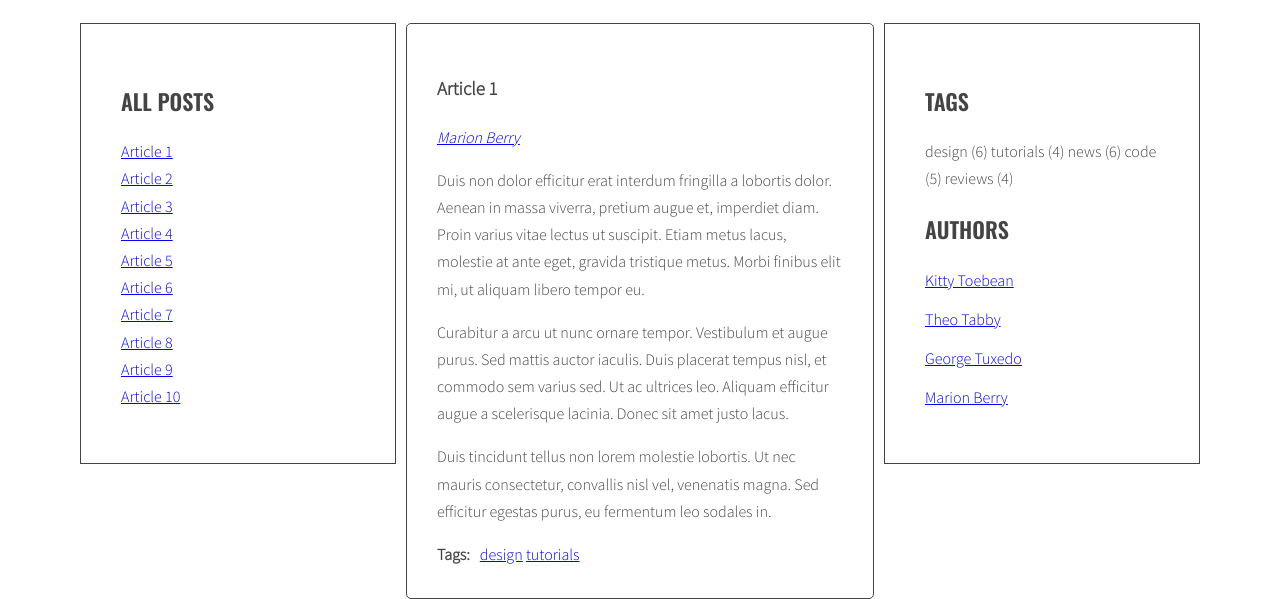
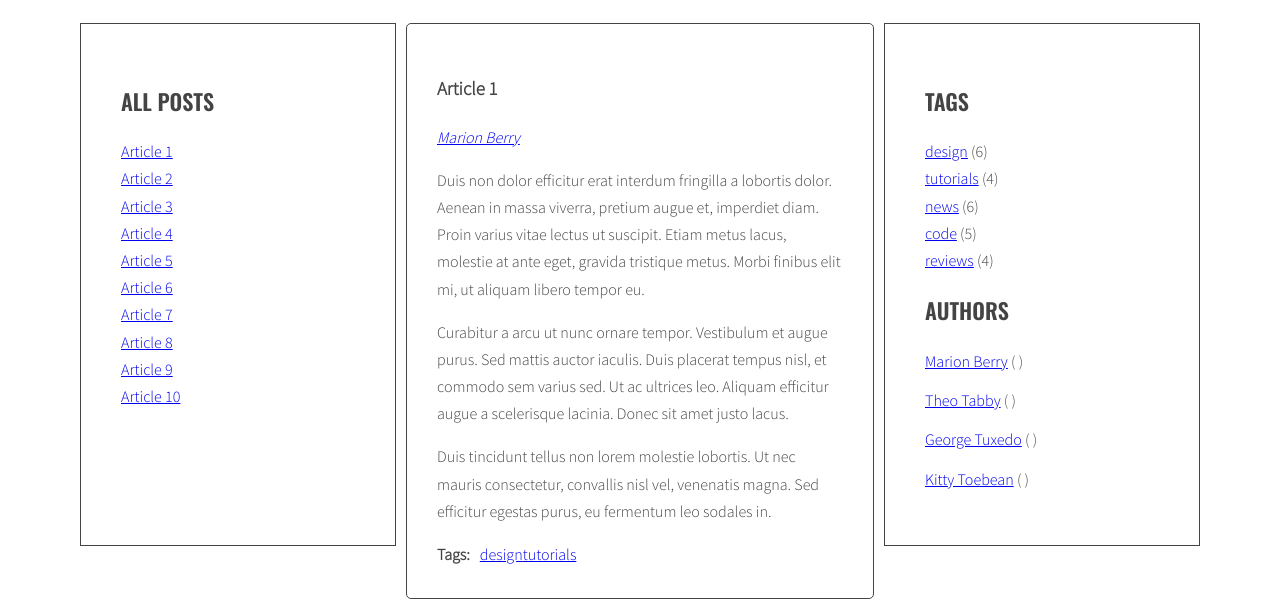
Before and after one commit to Jaronek/javascript-blog, a website: page index.html in a window 1280 px wide. Shown: the part 220-819 px from the top of the page. Drawn offline with nearby package versions, Linux system fonts and the light colour scheme.

Commit message:
add js code for author list links in right sidebar

```diff
--- a/index.html
+++ b/index.html
@@ -183,31 +183,12 @@
                   </ul>
                   <h2 class="section-title">Authors</h2>
                   <ul class="list authors">
-                    <li>
-                      <a href="#">
-                        <span class="author-name">Kitty Toebean</span>
-                      </a>
-                    </li>
-                    <li>
-                      <a href="#">
-                        <span class="author-name">Theo Tabby</span>
-                      </a>
-                    </li>
-                    <li>
-                      <a href="#">
-                        <span class="author-name">George Tuxedo</span>
-                      </a>
-                    </li>
-                    <li>
-                      <a href="#">
-                        <span class="author-name">Marion Berry</span>
-                      </a>
-                    </li>
                   </ul>
                 </aside>
               </main>
             </div>
           </div>
+        <script src="https://cdnjs.cloudflare.com/ajax/libs/handlebars.js/4.1.0/handlebars.min.js"></script>
         <script src="js/script.js"></script>
     </body>
 </html>
--- a/js/script.js
+++ b/js/script.js
@@ -5,7 +5,10 @@ const optArticleSelector = '.post',
   optTitleListSelector = '.titles',
   optArticleTagsSelector = '.post-tags .list',
   optArticleAuthorSelector = '.post .post-author',
-  optTagsListSelector = '.tags.list'
+  optTagsListSelector = '.list.tags',
+  optCloudClassCount = 5,
+  optCloudClassPrefix = 'tag-size-',
+  optAuthorListSelector = '.list.authors';
 
 function titleClickHandler(event){
   console.log('Link was clicked!');
@@ -46,7 +49,6 @@ function titleClickHandler(event){
 }
 
 function generateTitleLinks(customSelector = ''){
-
   /* [DONE]remove contents of titleList */
 
   const titleList = document.querySelector(optTitleListSelector).innerHTML = '';
@@ -93,6 +95,41 @@ function generateTitleLinks(customSelector = ''){
 
 generateTitleLinks();
 
+function calculateTagsParams(tags){
+
+  const params = {
+    max: 0,
+    min: 999999
+  };
+  for(let tag in tags){
+    if(tags[tag] > params.max) {
+      params.max = tags[tag];
+    }else if(tags[tag] < params.min) {
+      params.min = tags[tag];
+    }
+
+  }
+
+  return params
+}
+
+calculateTagsParams();
+
+function calculateTagClass(count, params){
+
+  const normalizedCount = count - params.min;
+
+  const normalizedMax = params.max - params.min;
+
+  const percentage = normalizedCount / normalizedMax;
+
+  const classNumber = Math.floor( percentage * (optCloudClassCount - 1) + 1);
+
+  return classNumber
+}
+
+
+
 function generateTags(){
 
   let allTags = {};
@@ -122,10 +159,9 @@ function generateTags(){
     /* [DONE]START LOOP: for each tag */
 
       for (let tag of articleTagsArray){
-
       /* [DONE]generate HTML of the link */
 
-        const linkHTML = '<li><a href="#tag-' + tag + '">' + tag + '</a></li> ';
+        const linkHTML = '<li><a href="#tag-' + tag + '">' + tag + '</a></li>';
       /*[DONE] add generated code to html variable */
 
         html = html + linkHTML;
@@ -136,27 +172,31 @@ function generateTags(){
           allTags[tag]++;
         }
 
+
     /*[DONE] END LOOP: for each tag */
       }
 
     /* [DONE]insert HTML of all the links into the tags wrapper */
 
       tagsWrapper.innerHTML = html;
+
   /*[DONE] END LOOP: for every article: */
   }
 
   const tagList = document.querySelector(optTagsListSelector);
 
+  const tagsParams = calculateTagsParams(allTags);
+
   let allTagsHTML = '';
 
   for(let tag in allTags) {
+    const tagLinkHTML = '<li><a class="' + optCloudClassPrefix + calculateTagClass(allTags[tag], tagsParams) + '" href="#tag-' + tag + '">' + tag + '</a>' + ' (' + allTags[tag] + ') </li>';
 
-    allTagsHTML += tag + ' (' + allTags[tag] + ') ';
+    allTagsHTML += tagLinkHTML;
+
   }
 
   tagList.innerHTML = allTagsHTML;
-  console.log(tagList);
-  console.log(allTagsHTML);
 }
 
 generateTags();
@@ -219,7 +259,7 @@ function tagClickHandler(event){
 
 function addClickListenersToTags(){
   /* find all links to tags */
-  const tagLinks = document.querySelectorAll('.list a');
+  const tagLinks = document.querySelectorAll('.post-tags .list a, .list.tags a');
 
   /* START LOOP: for each link */
   for(let tagLink of tagLinks){
@@ -232,8 +272,29 @@ function addClickListenersToTags(){
 
 addClickListenersToTags();
 
+/*Generowanie autorów*/
+
+function calculateAuthorParams(authors){
+  const params = {
+    max: 0,
+    min: 999999
+  };
+  for(let author in authors){
+
+    if(authors[author] > params.max) {
+      params.max = authors[author];
+    }else if(authors[author] < params.min) {
+      params.min = authors[author];
+    }
+
+  }
+  console.log(params);
+  return params
+}
+
 function generateAuthors(){
   /* find all arthicles */
+  let allAuthors = {};
 
   const articles = document.querySelectorAll(optArticleSelector);
 
@@ -260,12 +321,23 @@ function generateAuthors(){
 
     html = html + authorHTML;
 
+    if(!allAuthors.hasOwnProperty(articleAuthor)){
+      allAuthors[articleAuthor] = 1;
+    } else {
+      allAuthors[articleAuthor]++;
+    }
     /*insert html code to wraper */
 
     authorWrapper.innerHTML = html;
 
     /*END loop for every article */
   }
+  let allAuthorListHTML = ''
+  const authorListHTML = document.querySelector(optAuthorListSelector);
+  for(let author in allAuthors){
+    allAuthorListHTML += '<li><a href="#author-' + author + '">' + author + '</a>' + ' (' + ' )' + '</li>';
+  }
+  authorListHTML.innerHTML = allAuthorListHTML;
 }
 
 generateAuthors();
@@ -302,11 +374,9 @@ function authorClickHandler(event){
 
 }
 
-
 function addClickListnerToAuthors(){
   /*find all links to author*/
-  const authorLinks = document.querySelectorAll('.post-author a')
-  console.log(authorLinks);
+  const authorLinks = document.querySelectorAll('.post-author a, .list.authors a')
   /* START loop for every author link */
   for(let authorLink of authorLinks) {
     /*add author event listner for author link*/
```
Also changed, not shown: css/style.css (+1 -1 lines), 1 other file.
